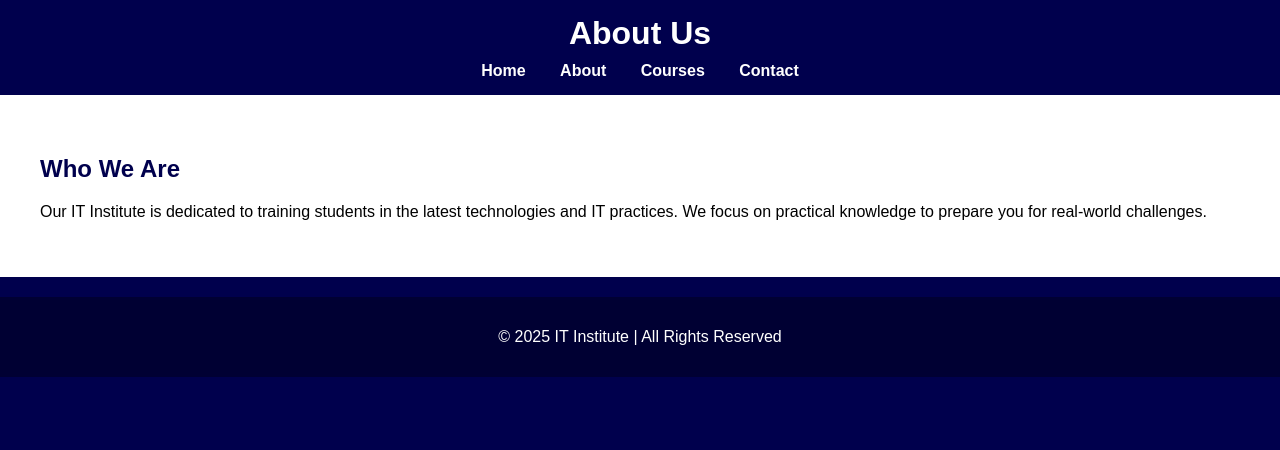
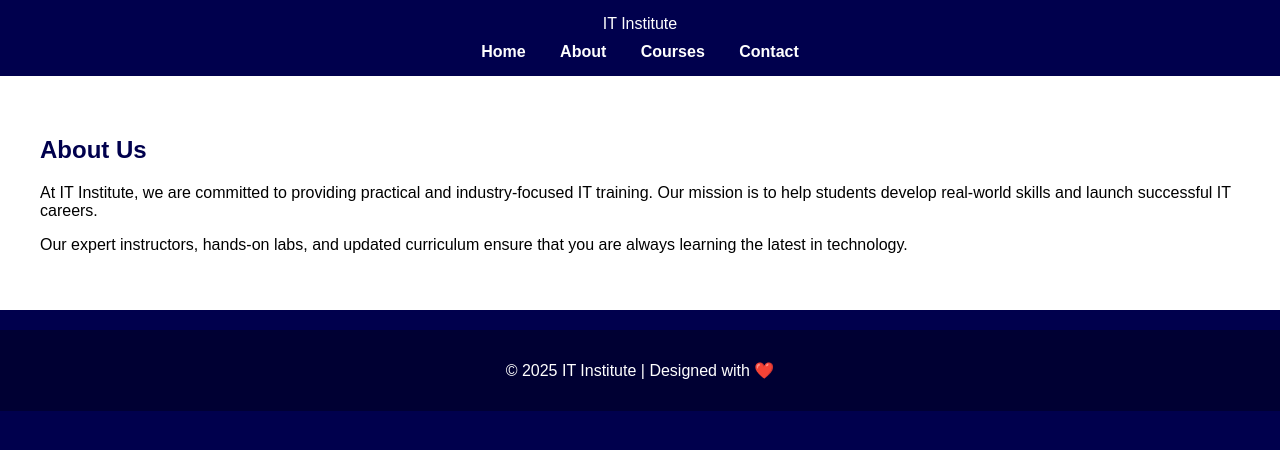
Before and after one commit to wardahareem6-boop/my-it-institute, a plain HTML site: page about.html in a window 1280 px wide. Drawn offline with Linux system fonts and the light colour scheme.

Commit message:
about.html

```diff
--- a/about.html
+++ b/about.html
@@ -2,12 +2,14 @@
 <html lang="en">
 <head>
   <meta charset="UTF-8">
+  <meta name="viewport" content="width=device-width, initial-scale=1.0">
   <title>About Us - IT Institute</title>
   <link rel="stylesheet" href="style.css">
 </head>
 <body>
+  <!-- Header -->
   <header>
-    <h1>About Us</h1>
+    <div class="logo">IT Institute</div>
     <nav>
       <a href="index.html">Home</a>
       <a href="about.html">About</a>
@@ -16,14 +18,22 @@
     </nav>
   </header>
 
-  <div class="container">
-    <h2>Who We Are</h2>
-    <p>Our IT Institute is dedicated to training students in the latest technologies and IT practices.
-       We focus on practical knowledge to prepare you for real-world challenges.</p>
-  </div>
+  <!-- About Section -->
+  <section class="container">
+    <h2>About Us</h2>
+    <p>
+      At IT Institute, we are committed to providing practical and industry-focused IT training.
+      Our mission is to help students develop real-world skills and launch successful IT careers.
+    </p>
+    <p>
+      Our expert instructors, hands-on labs, and updated curriculum ensure that you are always
+      learning the latest in technology.
+    </p>
+  </section>
 
+  <!-- Footer -->
   <footer>
-    <p>© 2025 IT Institute | All Rights Reserved</p>
+    <p>© 2025 IT Institute | Designed with ❤️</p>
   </footer>
 </body>
 </html>
```
